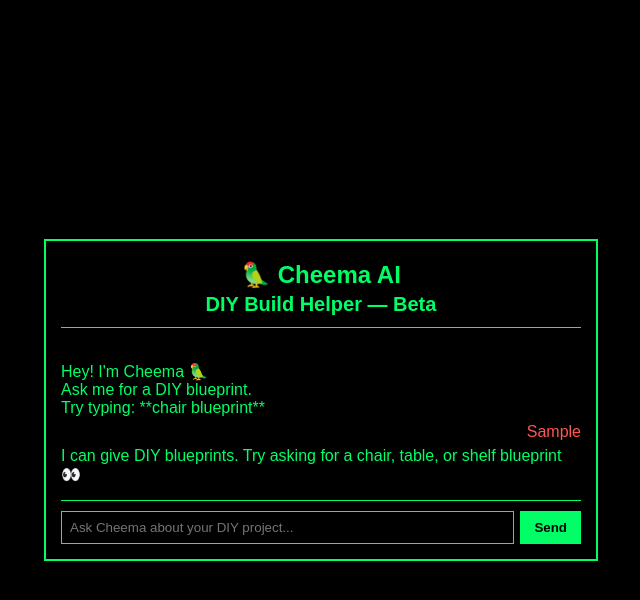
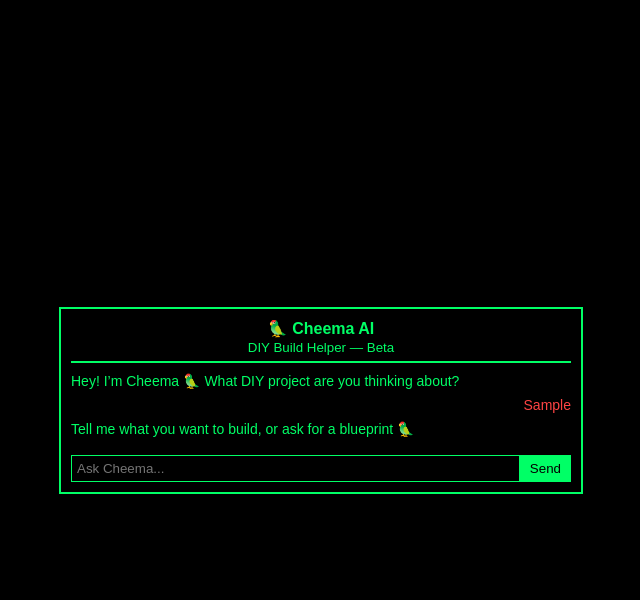
Before and after one commit to 239Phx/Cheema-beta, a plain HTML site: page index.html in a window 1280 px wide. Both pictures are taken after typing "Sample" into the empty fields and a click on the button "Send". Shown: the whole page, without its empty margins (319-959 px from the left). Drawn offline with Linux system fonts and the light colour scheme.

Commit message:
Update index.html

```diff
--- a/index.html
+++ b/index.html
@@ -3,7 +3,6 @@
 <head>
   <meta charset="UTF-8">
   <title>Cheema AI (Beta)</title>
-
   <style>
     body {
       margin: 0;
@@ -18,89 +17,82 @@
 
     .app {
       width: 90%;
-      max-width: 520px;
+      max-width: 500px;
       border: 2px solid #00ff66;
-      padding: 15px;
+      padding: 10px;
       display: flex;
       flex-direction: column;
     }
 
-    h2 {
+    .header {
       text-align: center;
-      margin: 5px 0 10px;
+      border-bottom: 2px solid #00ff66;
+      padding-bottom: 5px;
     }
 
     .chat {
       flex: 1;
       overflow-y: auto;
-      margin-bottom: 10px;
-      border-top: 1px solid #00ff66;
-      border-bottom: 1px solid #00ff66;
-      padding: 10px 0;
+      margin: 10px 0;
+      font-size: 14px;
     }
 
     .bot {
       color: #00ff66;
-      margin: 6px 0;
-      white-space: pre-line;
+      margin-bottom: 8px;
     }
 
     .user {
-      color: #ff5555;
+      color: #ff4444;
       text-align: right;
-      margin: 6px 0;
+      margin-bottom: 8px;
     }
 
-    .input-row {
+    .input-box {
       display: flex;
-      gap: 6px;
     }
 
     input {
       flex: 1;
-      padding: 8px;
       background: black;
-      color: #00ff66;
+      color: white;
       border: 1px solid #00ff66;
-      outline: none;
+      padding: 5px;
     }
 
     button {
-      padding: 8px 14px;
       background: #00ff66;
       border: none;
+      padding: 5px 10px;
       cursor: pointer;
-      font-weight: bold;
     }
   </style>
 </head>
-
 <body>
 
-  <div class="app">
-    <h2>🦜 Cheema AI<br><small>DIY Build Helper — Beta</small></h2>
+<div class="app">
+  <div class="header">
+    🦜 <strong>Cheema AI</strong><br>
+    <small>DIY Build Helper — Beta</small>
+  </div>
 
-    <div class="chat" id="chat">
-      <div class="bot">
-Hey! I'm Cheema 🦜
-Ask me for a DIY blueprint.
-Try typing: **chair blueprint**
-      </div>
-    </div>
+  <div id="chat" class="chat">
+    <div class="bot">Hey! I’m Cheema 🦜 What DIY project are you thinking about?</div>
+  </div>
 
-    <div class="input-row">
-      <input id="userInput" placeholder="Ask Cheema about your DIY project..." />
-      <button onclick="sendMessage()">Send</button>
-    </div>
+  <div class="input-box">
+    <input id="userInput" placeholder="Ask Cheema..." />
+    <button onclick="sendMessage()">Send</button>
   </div>
+</div>
 
 <script>
 function addMessage(text, type) {
   const chat = document.getElementById("chat");
-  const div = document.createElement("div");
-  div.className = type;
-  div.textContent = text;
-  chat.appendChild(div);
+  const msg = document.createElement("div");
+  msg.className = type;
+  msg.innerText = text;
+  chat.appendChild(msg);
   chat.scrollTop = chat.scrollHeight;
 }
 
@@ -114,41 +106,28 @@ function sendMessage() {
 
   const lower = message.toLowerCase();
 
-  if (lower.includes("chair") || lower.includes("blueprint")) {
+  if (lower.includes("blueprint") || lower.includes("chair")) {
     addMessage(
 `🪑 CHAIR BLUEPRINT (BEGINNER)
 
 Materials:
 - 4 wooden legs (18")
 - 1 seat panel (16x16")
-- 4 support rails (14")
-- Wood screws (2")
-
-Tools:
-- Drill
-- Measuring tape
-- Screwdriver
-- Sandpaper
+- Screws (2")
+- Wood glue
 
 Steps:
-1. Attach legs to seat panel
-2. Secure support rails
-3. Tighten all screws
-4. Sand sharp edges
+1. Attach legs to each corner of the seat
+2. Secure with screws + glue
+3. Let dry 24 hours
+4. Sand edges for safety
 
-Safety Tips:
-✔ Measure twice
-✔ Wear eye protection
-✔ Secure pieces before drilling`,
+Tip 🦜: Measure twice, screw once.`,
       "bot"
     );
-    return;
+  } else {
+    addMessage("Tell me what you want to build, or ask for a blueprint 🦜", "bot");
   }
-
-  addMessage(
-"I can give DIY blueprints. Try asking for a chair, table, or shelf blueprint 👀",
-  "bot"
-);
 }
 </script>
 
```
